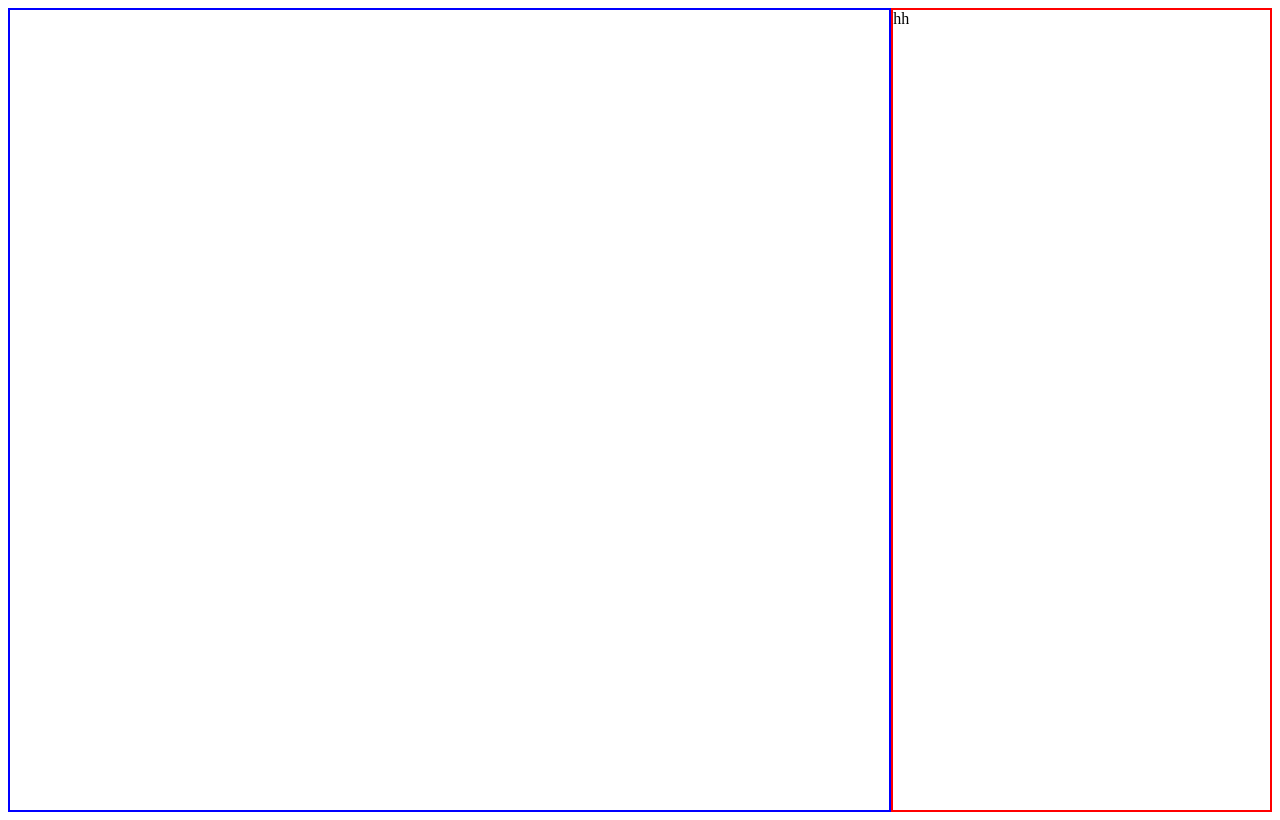
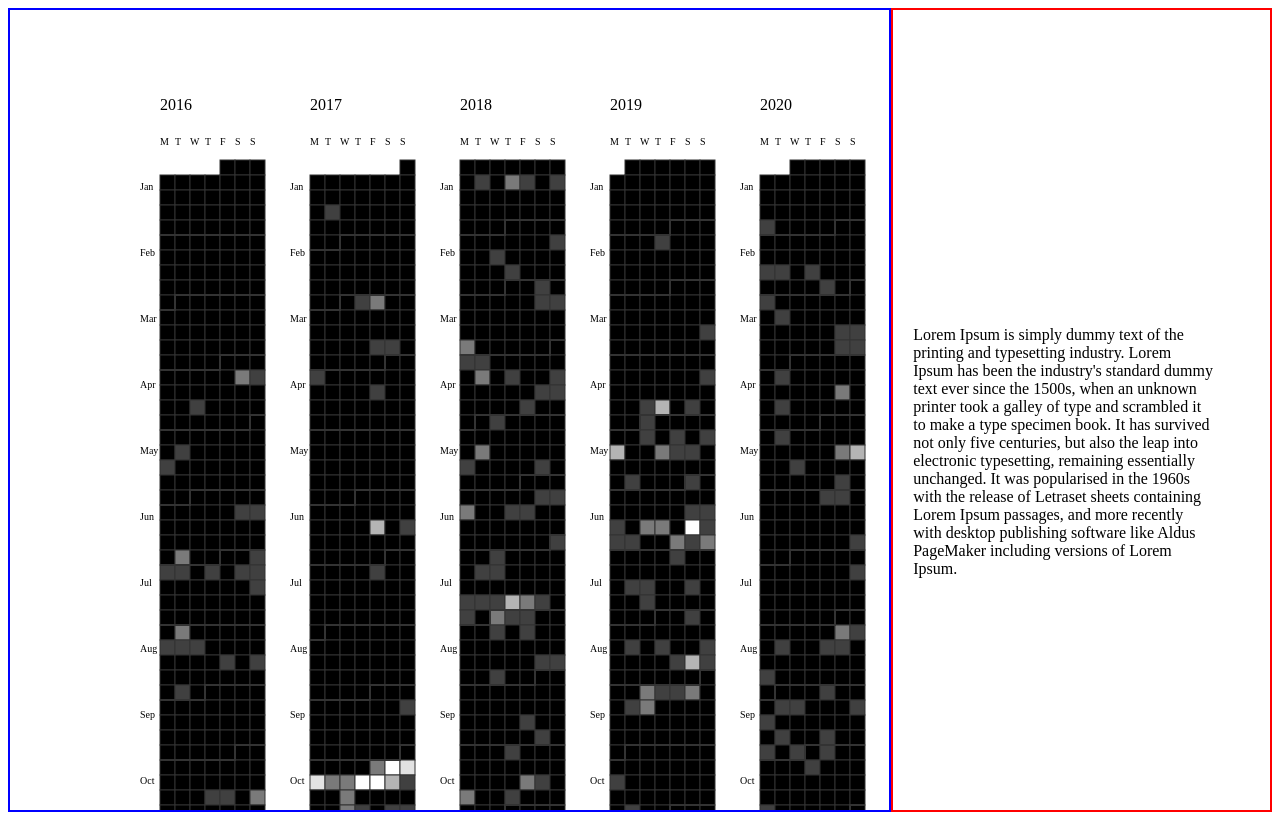
Before and after one commit to eadehemingway/nazanin, a React (Create React App) app: page / in a window 1280 px wide. Built offline with nearby package versions, Linux system fonts and the light colour scheme.

Commit message:
add dummy text

```diff
--- a/src/App.js
+++ b/src/App.js
@@ -1,10 +1,22 @@
 
 import "./App.css";
+import { useEffect, useState } from "react";
+import * as d3 from "d3";
 import styled from "styled-components";
 import { TextContainer } from "./TextContainer";
 import { SvgVisual } from "./SvgVisual";
+import { getFill } from "./getFill";
 
 function App() {
+    const [accessor, setAccessor] = useState("articles");
+
+    // set up some scroll thing that updates the accessor which then updates the fills...
+    // useEffect(()=> {
+    //     d3.selectAll("rect").attr("fill", (d)=>{
+    //         const color = getFill(d, accessor);
+    //         return color;
+    //     });
+    // }, [accessor]);
     return (
         <PageContainer>
             <SvgVisual/>
--- a/src/SvgVisual.js
+++ b/src/SvgVisual.js
@@ -1,16 +1,12 @@
+import { useState } from "react";
 import styled from "styled-components";
-import * as d3 from "d3";
-import { useEffect } from "react";
-import {  processData, processed_data } from "./process_data";
 import { YearViz } from "./YearViz";
 
 export function SvgVisual(){
 
-
     const years = [2016, 2017, 2018, 2019, 2020, 2021, 2022];
 
     return <Container>
-
         {years.map((d,i)=> <YearViz key={i} year={d} index={i} />)}
     </Container>;
 }
--- a/src/TextContainer.js
+++ b/src/TextContainer.js
@@ -2,12 +2,25 @@
 
 export function TextContainer(){
 
-    return <Container>hh</Container>;
+    return <Container>
+        <P>Lorem Ipsum is simply dummy text of the printing and typesetting industry. Lorem Ipsum has been the industry's standard dummy text ever since the 1500s, when an unknown printer took a galley of type and scrambled it to make a type specimen book. It has survived not only five centuries, but also the leap into electronic typesetting, remaining essentially unchanged. It was popularised in the 1960s with the release of Letraset sheets containing Lorem Ipsum passages, and more recently with desktop publishing software like Aldus PageMaker including versions of Lorem Ipsum.</P>
+        <P>Lorem Ipsum is simply dummy text of the printing and typesetting industry. Lorem Ipsum has been the industry's standard dummy text ever since the 1500s, when an unknown printer took a galley of type and scrambled it to make a type specimen book. It has survived not only five centuries, but also the leap into electronic typesetting, remaining essentially unchanged. It was popularised in the 1960s with the release of Letraset sheets containing Lorem Ipsum passages, and more recently with desktop publishing software like Aldus PageMaker including versions of Lorem Ipsum.</P>
+        <P>Lorem Ipsum is simply dummy text of the printing and typesetting industry. Lorem Ipsum has been the industry's standard dummy text ever since the 1500s, when an unknown printer took a galley of type and scrambled it to make a type specimen book. It has survived not only five centuries, but also the leap into electronic typesetting, remaining essentially unchanged. It was popularised in the 1960s with the release of Letraset sheets containing Lorem Ipsum passages, and more recently with desktop publishing software like Aldus PageMaker including versions of Lorem Ipsum.</P>
+
+    </Container>;
 }
 
 const Container = styled.div`
     border: 2px solid red;
     width: 30%;
     height: 100vh;
+    overflow:scroll;
 
 `;
+
+const P = styled.p`
+width: 80%;
+padding: 300px 20px;
+
+
+`;
--- a/src/YearViz.js
+++ b/src/YearViz.js
@@ -1,6 +1,7 @@
-import { useEffect } from "react";
+import { useEffect, useState } from "react";
 import styled from "styled-components";
-import { processData, processed_data } from "./process_data";
+import { max_articles, processData, processed_data } from "./process_data";
+import { getFill } from "./getFill";
 import * as d3 from "d3";
 import dayjs from "dayjs";
 import dayOfYear from "dayjs/plugin/dayOfYear";
@@ -17,7 +18,6 @@
     const days = ["M", "T", "W", "T", "F", "S", "S"];
     const months = ["Jan", "Feb", "Mar", "Apr", "May", "Jun", "Jul", "Aug", "Sep", "Oct", "Nov", "Dec"];
     const box_size = 15;
-    const svg = d3.select("svg").attr("width", 1500).attr("height", 1000).style("background-color", "black");
     const y_padding = 150;
 
     useEffect(()=>{
@@ -26,13 +26,15 @@
     }, []);
 
 
+
+
     function createYear(year, x_padding){
         const dayjs_year = dayjs(`${year}-01-01`);
 
         const column_index = new Date(dayjs_year.dayOfYear(1)).getDay();
         const start_day_index =  column_index > 0? column_index - 1: 6; // cos it starts on sunday
 
-        const group = svg.append("g").attr("class", `group-${year}`).attr("transform", `translate(${x_padding}, ${y_padding})`);
+        const group = d3.select("svg").append("g").attr("class", `group-${year}`).attr("transform", `translate(${x_padding}, ${y_padding})`);
         const month_dividers = [];
 
         function getColumn(i){
@@ -74,18 +76,8 @@
             })
             .attr("stroke", "#333")
             .attr("fill", (d,i) =>{
+                return getFill(d, "articles");
 
-                return d.hunger ? "blue": "green";
-                // const normalised = d.articles/max_articles
-                // return d3.interpolateGreys(1-normalised)
-
-                // const is_in_range = getIsInRange(d.date, min_date, max_date)
-                // if (is_in_range) return "#ffdab9"
-
-                // const col = getColumn(i)
-                // const is_weekend = col > 4
-                // if (is_weekend) return 'rgba(255,215,0, 0.2)'
-                // return 'none'
             })
             .each((d,i)=>{
                 // get info for divider lines
@@ -163,5 +155,6 @@
             return `M${x_one} ${y_one_and_two} L${x_two_and_three} ${y_one_and_two} L${x_two_and_three} ${y_three_and_four} L${x_four} ${y_three_and_four}`;
         } else return `M${x_one} ${y_one_and_two} L${x_four} ${y_one_and_two}`; // if there is only a y we just draw a straight line across
     }
+
     return null;
 }
--- a/src/create_lookup_script.js
+++ b/src/create_lookup_script.js
@@ -1,8 +1,6 @@
 import { data } from "./data";
 
 let max_articles;
-
-let lookup_articles;
 function createLookup(){
     let lookup_articles = {};
     max_articles = 0;
--- /dev/null
+++ b/src/getFill.js
@@ -0,0 +1,35 @@
+import * as d3 from "d3";
+import { max_articles } from "./process_data";
+
+
+
+const min_date = new Date("April 03, 2016 00:00:00");
+const max_date = new Date("March 16, 2022 00:00:00");
+function getIsInRange(date, min_date, max_date){
+    return date >= min_date && date <= max_date;
+}
+
+
+function getFill(d, accessor){
+    if (accessor === "hunger"){
+        return d.hunger ? "blue": "green";
+    }
+    if (accessor === "articles"){
+
+        const normalised = d.articles/max_articles;
+        return d3.interpolateGreys(1-normalised);
+    }
+    else {
+        return "none";
+        // const is_in_range = getIsInRange(d.date, min_date, max_date);
+        // if (is_in_range) return "#ffdab9";
+
+        // const col = getColumn(i);
+        // const is_weekend = col > 4;
+        // if (is_weekend) return "rgba(255,215,0, 0.2)";
+        // return "none";
+    }
+
+}
+
+export { getFill };
--- a/src/process_data.js
+++ b/src/process_data.js
@@ -1,4 +1,4 @@
-import { data } from "./data";
+
 import dayjs from "dayjs";
 import * as d3 from "d3";
 import { lookup_articles } from "./lookup_articles";
```
